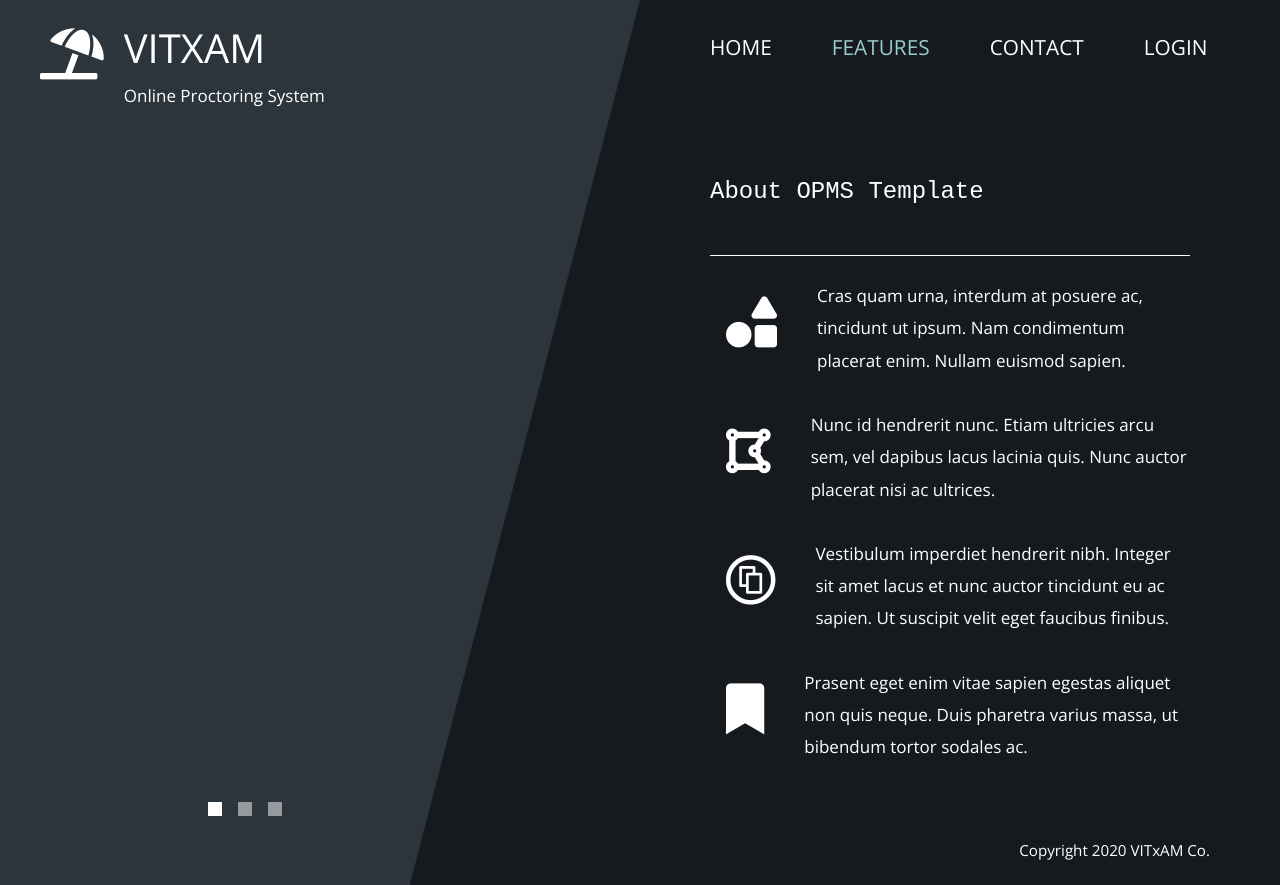
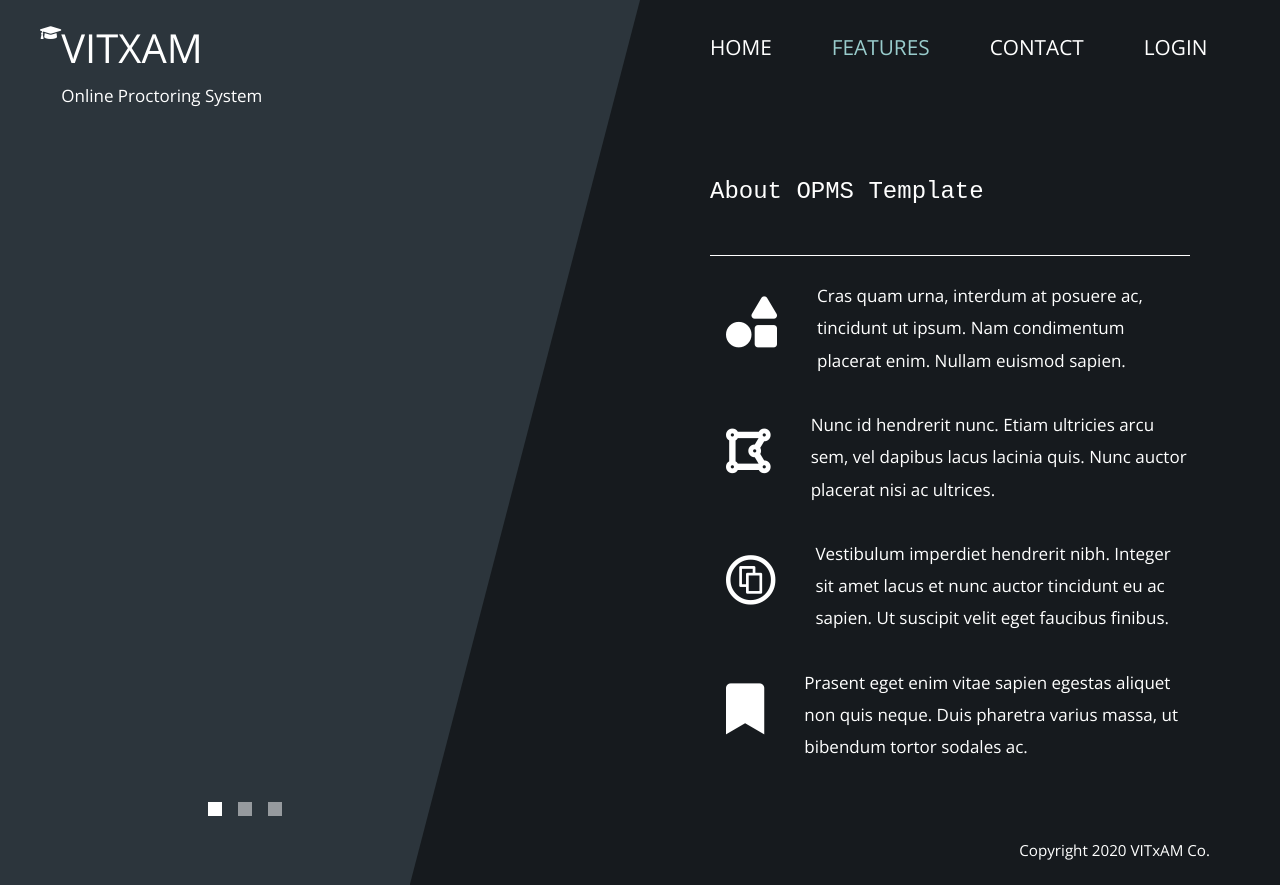
Before and after one commit to Zualemo-xo/Online-Proctoring-and-Facial-Tracking-, a plain HTML site: page Features.html in a window 1280 px wide. Drawn offline with nearby package versions, Linux system fonts and the light colour scheme.

Commit message:
Logo changes
https://fontawesome.com/icons/graduation-cap?style=solid

```diff
--- a/Features.html
+++ b/Features.html
@@ -19,7 +19,7 @@
             <div class="tm-row pt-4">
                 <div class="tm-col-left">
                     <div class="tm-site-header media">
-                        <i class="fas fa-umbrella-beach fa-3x mt-1 tm-logo"></i>
+                        <i class="fas fa-graduation-cap"></i>
                         <div class="media-body">
                             <h1 class="tm-sitename text-uppercase">VITxAM</h1>
                             <p class="tm-slogon">Online Proctoring System</p>
```
Also changed, not shown: Login.html (+1 -1 lines), contact.html (+1 -1 lines), index.html (+1 -1 lines).
